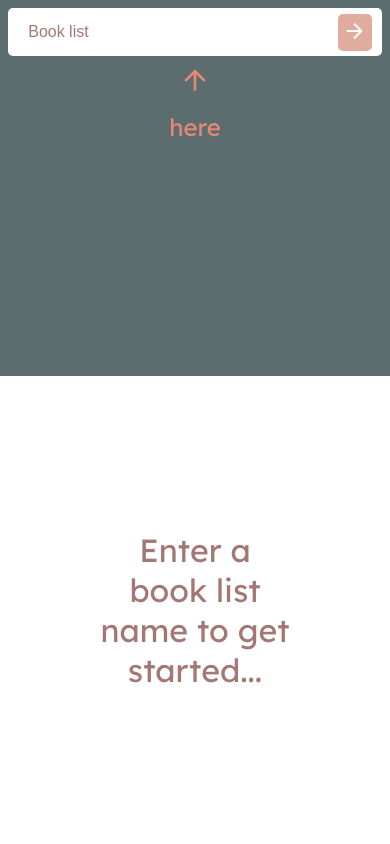
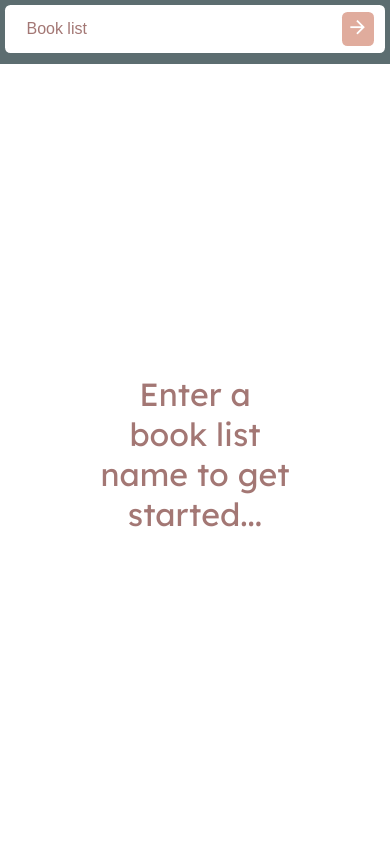
Before and after one commit to DasPriester/book-list, a PHP site: page / in a window 390 px wide. Run offline with PHP 8.4, Linux system fonts and the light colour scheme.

Commit message:
Improvements on mobile view

```diff
--- a/css/main-page.css
+++ b/css/main-page.css
@@ -99,6 +99,7 @@ form {
   justify-content: center;
   align-items: center;
   width: calc(100% - 10px);
+  height: calc(100% - 10px);
 }
 
 .dropdown a:hover,
@@ -301,7 +302,7 @@ button:focus {
 }
 
 .back {
-  position: absolute;
+  position: fixed;
   bottom: 0;
   left: 0;
   padding: 10px;
@@ -328,7 +329,7 @@ button:focus {
 }
 
 #menu .delete {
-  position: absolute;
+  position: fixed;
   bottom: 0;
   right: 0;
   padding: 10px;
@@ -676,50 +677,64 @@ button:focus {
   padding-right: 1vw;
 }
 
+form.sort > .dropdown {
+  margin: -10px;
+}
+
+form.sort > .dropdown .material-icons {
+  font-size: 1.2em;
+}
+
 /* Mobile support */
 
 @media (max-width: 1200px) and (orientation: portrait) {
   :root {
-    --unit-size: calc(1 / 18 * 100vw);
+    --unit-size: calc(0.5 / 18 * 100vw);
   }
 
   body {
     display: flex;
     flex-direction: column;
+    overflow: hidden;
   }
 
   #menu {
-    width: calc(100% - 1em);
-    padding: 0.5em;
-    gap: 0.5em;
-    overflow: scroll;
-    height: 40em;
+    width: calc(100% - var(--unit-size));
+    padding: calc(0.5 * var(--unit-size));
+    gap: calc(0.5 * var(--unit-size));
+    flex: 0 0 auto;
+    overflow: hidden;
+  }
+
+  #menu hr {
+    display: none;
   }
 
   #content {
-    width: calc(100% - 1em);
+    width: calc(100% - var(--unit-size));
     display: grid;
     grid-template-columns: 1fr 1fr;
-    grid-gap: 0.5em;
-    padding: 0.5em;
+    grid-gap: calc(0.5 * var(--unit-size));
+    padding: calc(0.5 * var(--unit-size));
     overflow: scroll;
-    height: calc(100% - 1em);
     overflow-x: hidden;
+    padding-bottom: calc(2.5 * var(--unit-size));
+    flex: 1 1 auto;
   }
 
   .media {
-    width: calc(50vw - 1em);
-    height: calc(12 * var(--unit-size));
+    width: calc(50vw - var(--unit-size));
+    height: calc(24 * var(--unit-size));
     border-radius: var(--unit-size);
   }
 
   .media.squared {
-    height: calc(50vw - 1em);
+    height: calc(50vw - var(--unit-size));
   }
 
   .media.landscape {
-    height: calc(4.5 * var(--unit-size));
-    width: calc(50vw - 1em);
+    height: calc(9 * var(--unit-size));
+    width: calc(50vw - var(--unit-size));
   }
 
   .media > .overlay {
@@ -728,14 +743,106 @@ button:focus {
   }
 
   .media .material-icons {
+    font-size: calc(3 * var(--unit-size));
+  }
+
+  .media > .overlay > .move_left {
+    top: 50%;
+    left: -10%;
+  }
+
+  .media > .overlay > .move_right {
+    top: 50%;
+    right: -10%;
+  }
+
+  #menu > .back,
+  #menu > .delete {
+    width: calc(2 * var(--unit-size));
+    height: calc(2 * var(--unit-size));
+    border-radius: calc(0.75 * var(--unit-size));
+    margin: calc(0.25 * var(--unit-size));
+    padding: calc(0.25 * var(--unit-size));
+  }
+
+  #menu > .back > .material-icons,
+  #menu > .delete > .material-icons {
+    font-size: calc(2 * var(--unit-size));
+  }
+
+  /* Change all the border-radius */
+  form {
+    padding: calc(0.5 * var(--unit-size));
+    gap: calc(0.5 * var(--unit-size));
+    border-radius: calc(0.5 * var(--unit-size));
+  }
+
+  a {
+    border-radius: calc(0.5 * var(--unit-size));
+  }
+
+  form > .input {
+    border-radius: calc(0.5 * var(--unit-size));
+  }
+
+  form.sort > .dropdown {
+    margin: calc(-0.5 * var(--unit-size));
+  }
+
+  .dropdown {
+    border-radius: calc(0.5 * var(--unit-size));
+    height: calc(2 * var(--unit-size));
+    gap: calc(0.5 * var(--unit-size));
+    padding: calc(0.5 * var(--unit-size));
+  }
+
+  .dropdown a {
+    border-radius: calc(0.5 * var(--unit-size));
+    height: calc(1.5 * var(--unit-size));
+  }
+
+  form button {
+    border-radius: calc(0.5 * var(--unit-size));
+  }
+
+  /* Change all the font-size */
+  form > input {
+    font-size: calc(1 * var(--unit-size));
+  }
+
+  form > p {
+    font-size: calc(0.8 * var(--unit-size));
+  }
+
+  form > label {
+    font-size: calc(1 * var(--unit-size));
+  }
+
+  form .material-icons {
+    font-size: calc(2 * var(--unit-size));
+  }
+
+  .dropdown .material-icons {
     font-size: calc(1.5 * var(--unit-size));
   }
 
-  .media > .overlay > .move_left {
-    left: -30%;
+  form.sort > .dropdown .material-icons {
+    font-size: calc(1.2 * var(--unit-size));
   }
 
-  .media > .overlay > .move_right {
-    right: -30%;
+  form select {
+    font-size: calc(1 * var(--unit-size));
+  }
+
+  .media > .overlay > h2 {
+    font-size: calc(2 * var(--unit-size));
+  }
+
+  .media > .overlay > h3 {
+    font-size: calc(1.5 * var(--unit-size));
+  }
+
+  .media > .overlay > h4 {
+    font-size: calc(1 * var(--unit-size));
   }
 }
--- a/index.php
+++ b/index.php
@@ -20,9 +20,7 @@ $storage_folder = $config["storage-folder"];
     <meta charset='utf-8'>
     <title>Book List</title>
     <link rel='stylesheet' type='text/css' media='screen' href='css/main-page.css'>
-    <script src='js/main.js'></script>
     <link href="https://fonts.googleapis.com/icon?family=Material+Icons" rel="stylesheet">
-
     <meta name="viewport" content="width=device-width, initial-scale=0.5">
 </head>
 
@@ -141,11 +139,11 @@ $storage_folder = $config["storage-folder"];
             echo "display: none;";
         } ?>">
             <input type="hidden" name="dir" value="<?php echo $dir ?>">
-            <div class="dropdown" style="margin: -10px;">
+            <div class="dropdown">
                 <a href="index.php?dir=<?php echo $dir ?>&sort_by=custom&sort_order=custom" title="Custom" class="<?php if ($sort_order == "custom") {
                        echo "active";
-                   } ?>" tabindex="0" style="height: 1.5em;">
-                    <i class="material-icons" style="font-size: 1.2em;">swap_vert toc</i>
+                   } ?>" tabindex="0">
+                    <i class="material-icons">swap_vert toc</i>
                 </a>
                 <a href="index.php?dir=<?php echo $dir ?>&sort_by=<?php
                    if ($sort_by == "custom") {
@@ -155,8 +153,8 @@ $storage_folder = $config["storage-folder"];
                    }
                    ?>&sort_order=ascending" title="Ascending" class="<?php if ($sort_order == "ascending") {
                        echo "active";
-                   } ?>" tabindex="0" style="height: 1.5em;">
-                    <i class="material-icons" style="font-size: 1.2em;">arrow_upward sort</i>
+                   } ?>" tabindex="0">
+                    <i class="material-icons">arrow_upward sort</i>
                 </a>
                 <a href="index.php?dir=<?php echo $dir ?>&sort_by=<?php
                    if ($sort_by == "custom") {
@@ -166,8 +164,8 @@ $storage_folder = $config["storage-folder"];
                    }
                    ?>&sort_order=descending" title="Descending" class="<?php if ($sort_order == "descending") {
                        echo "active";
-                   } ?>" tabindex="0" style="height: 1.5em;">
-                    <i class="material-icons" style="font-size: 1.2em;">arrow_downward sort</i>
+                   } ?>" tabindex="0">
+                    <i class="material-icons">arrow_downward sort</i>
                 </a>
             </div>
             <hr style="<?php if ($sort_by == "custom") {
@@ -253,6 +251,7 @@ $storage_folder = $config["storage-folder"];
         ?>
     </div>
 </body>
+<script src='js/main.js'></script>
 
 </html>
 
```
